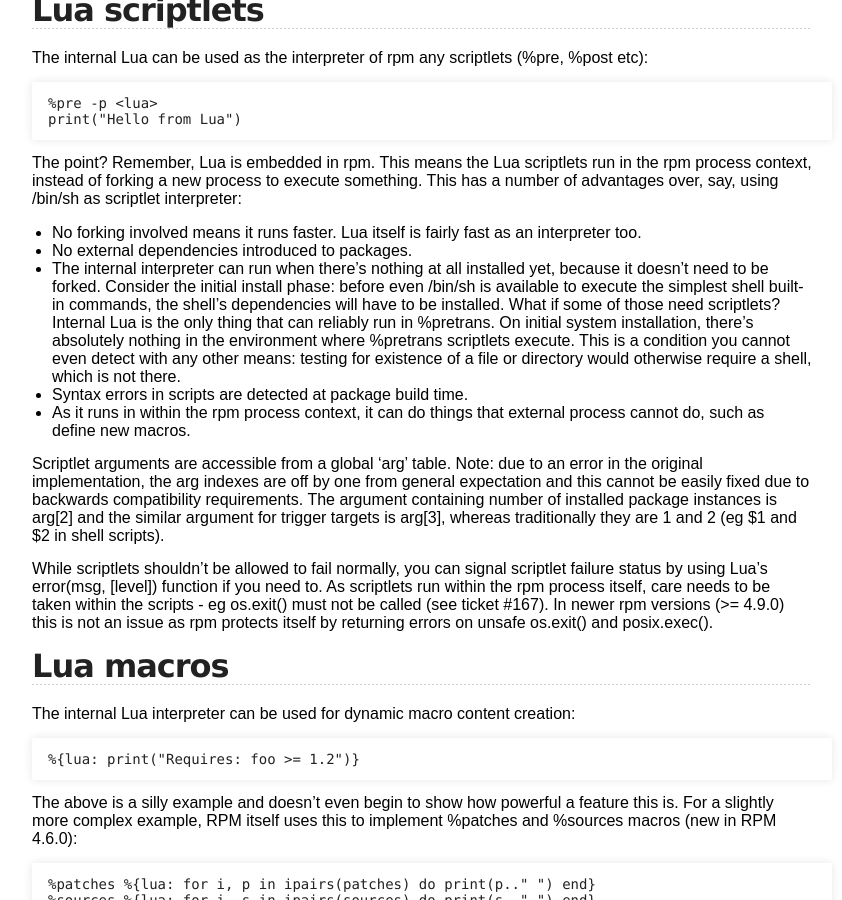
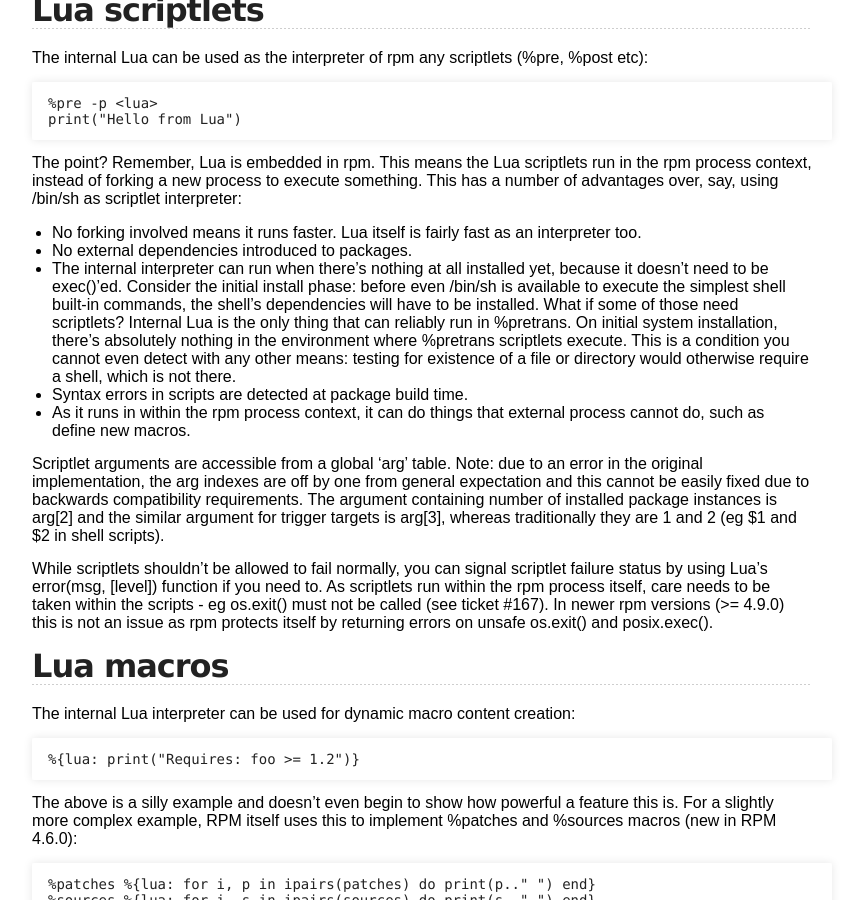
Before and after one commit to rpm-software-management/rpm-web, a Jekyll site: the page built from user_doc/lua.md, in a window 1280 px wide and 900 px high, scrolled down 363 px. Shown: the whole window, without its empty margins (218-1060 px from the left). Built offline with Jekyll 4.4.1, drawn with Linux system fonts in a browser that asks for light colours.

Commit message:
Clarify the point of -p <lua> in %pretrans
Forking is irrelevant, you can fork anywhere you like. The thing that
is NOT possible during initial install if %pretrans is exec().

```diff
--- a/user_doc/lua.md
+++ b/user_doc/lua.md
@@ -19,7 +19,7 @@ The point? Remember, Lua is embedded in rpm. This means the Lua scriptlets run i
 
 * No forking involved means it runs faster. Lua itself is fairly fast as an interpreter too.
 * No external dependencies introduced to packages.
-* The internal interpreter can run when there's nothing at all installed yet, because it doesn't need to be forked. Consider the initial install phase: before even /bin/sh is available to execute the simplest shell built-in commands, the shell's dependencies will have to be installed. What if some of those need scriptlets?
+* The internal interpreter can run when there's nothing at all installed yet, because it doesn't need to be exec()'ed. Consider the initial install phase: before even /bin/sh is available to execute the simplest shell built-in commands, the shell's dependencies will have to be installed. What if some of those need scriptlets?
     Internal Lua is the only thing that can reliably run in %pretrans. On initial system installation, there's absolutely nothing in the environment where %pretrans scriptlets execute. This is a condition you cannot even detect with any other means: testing for existence of a file or directory would otherwise require a shell, which is not there.
  * Syntax errors in <lua> scripts are detected at package build time.
  * As it runs in within the rpm process context, it can do things that external process cannot do, such as define new macros.
```
